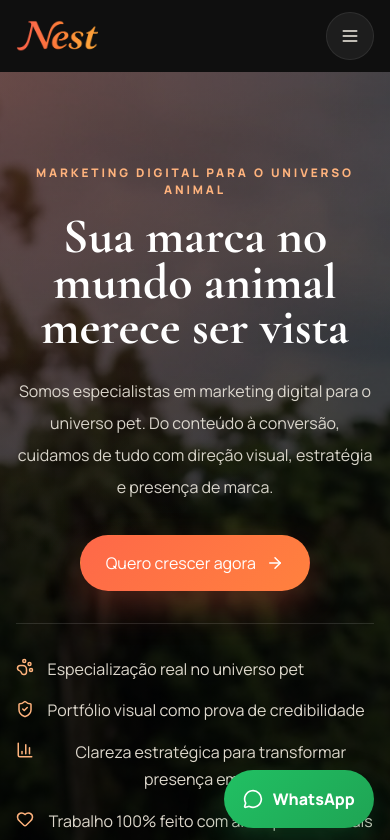
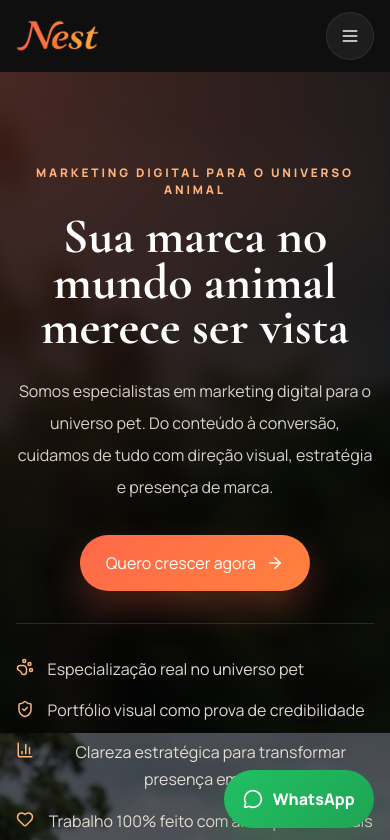
Before and after one commit to Wallaceoll/Nest-Studio-Vercel, a React (Vite) app: page / in a window 390 px wide. Shown: the top 840 px of the page. Built offline with nearby package versions, Linux system fonts and the light colour scheme.

Commit message:
ajuste do css para o mobile

```diff
--- a/src/App.tsx
+++ b/src/App.tsx
@@ -440,8 +440,9 @@ export default function App() {
           <div className="hero-media-desktop" aria-hidden="true">
             <picture>
               <source media="(max-width: 767px)" srcSet={assets.heroMobile} />
-              <img src={assets.hero} alt="Cachorros se divertindo" className="hero-background" />
+              <img src={assets.hero} alt="Cachorros se divertindo" className="hero-background hero-background-fill" />
             </picture>
+            <img src={assets.heroMobile} alt="" className="hero-background-mobile-full" />
           </div>
           <div className="hero-overlay" />
           <div className="hero-glow" />
--- a/src/styles.css
+++ b/src/styles.css
@@ -299,6 +299,10 @@ button {
   height: 100%;
 }
 
+.hero-background-mobile-full {
+  display: none;
+}
+
 .hero-background,
 .hero-overlay,
 .hero-glow {
@@ -1444,13 +1448,30 @@ button {
     min-height: 100svh;
   }
 
-  .hero-background {
+  .hero-media-desktop {
+    overflow: hidden;
+  }
+
+  .hero-background-fill {
     object-position: center 35%;
-    opacity: 0.9;
+    opacity: 0.38;
+    filter: blur(10px);
+    transform: scale(1.08);
+  }
+
+  .hero-background-mobile-full {
+    position: absolute;
+    inset: 0;
+    display: block;
+    width: 100%;
+    height: 100%;
+    object-fit: contain;
+    object-position: center bottom;
+    padding: 5.5rem 0 0;
   }
 
   .hero-overlay {
-    background: linear-gradient(180deg, rgba(0, 0, 0, 0.64) 0%, rgba(0, 0, 0, 0.7) 24%, rgba(0, 0, 0, 0.8) 58%, rgba(0, 0, 0, 0.9) 100%);
+    background: linear-gradient(180deg, rgba(0, 0, 0, 0.72) 0%, rgba(0, 0, 0, 0.66) 24%, rgba(0, 0, 0, 0.62) 55%, rgba(0, 0, 0, 0.74) 100%);
   }
 
   .hero-content {
```
